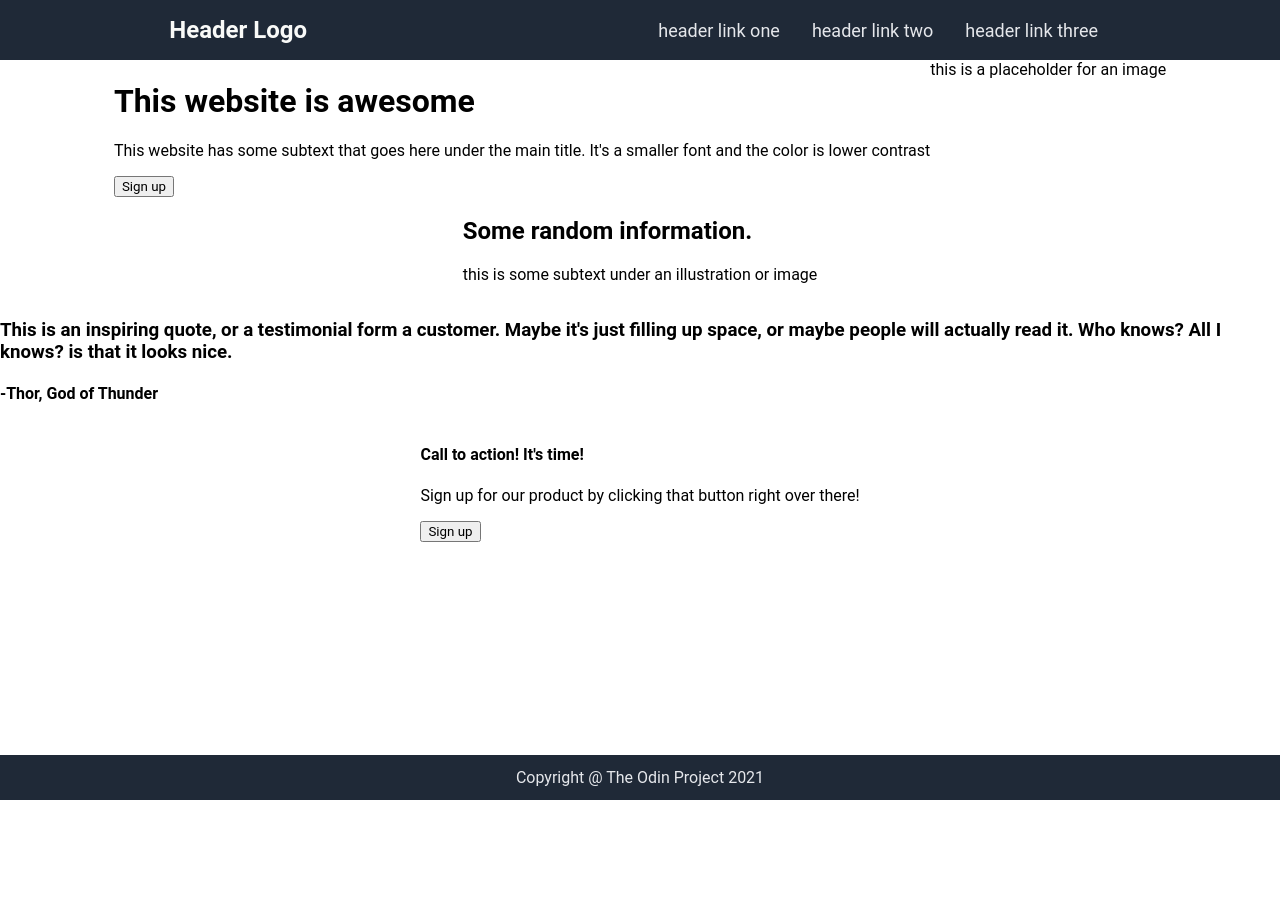
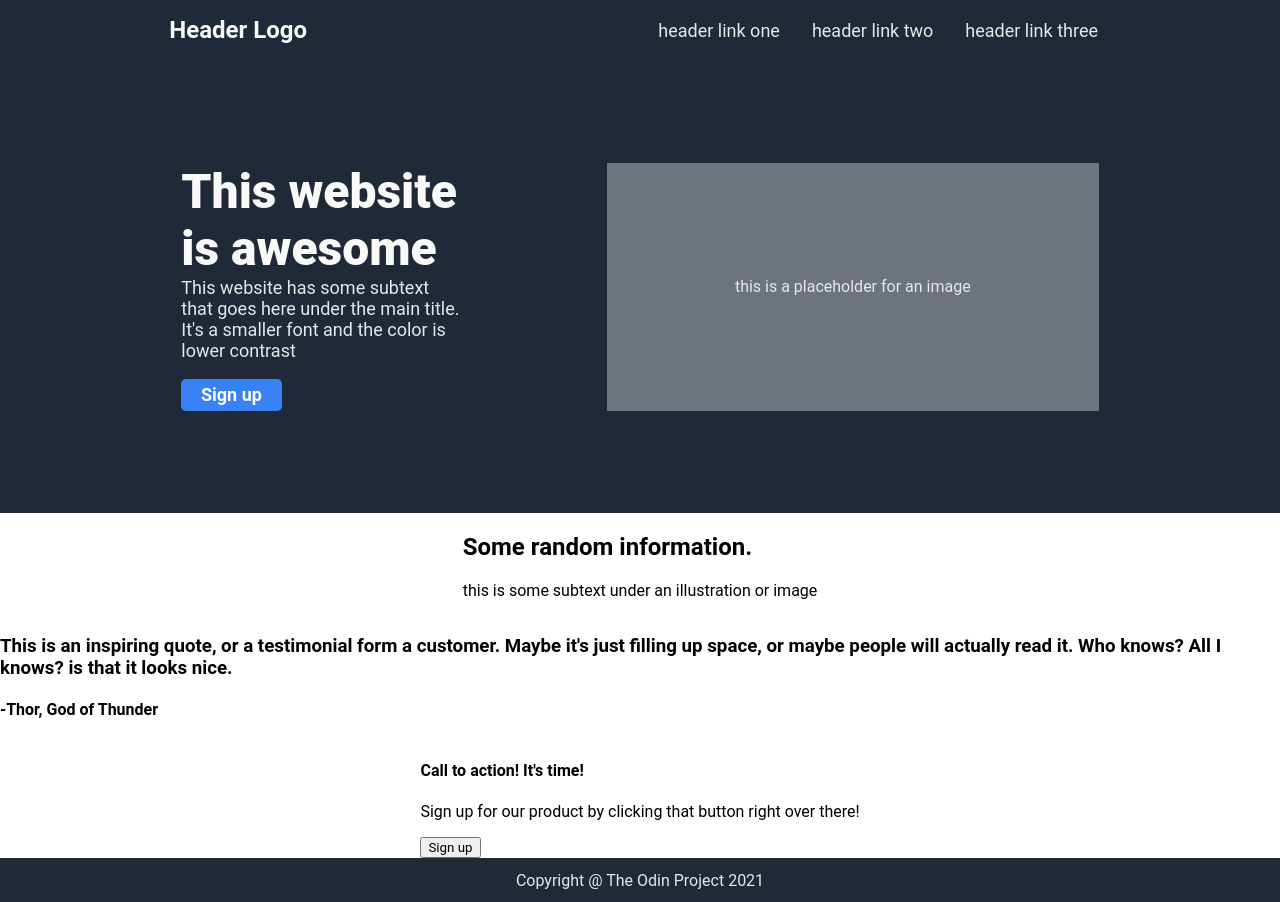
Before and after one commit to AhmedWaleedElFar/landing-page, a plain HTML site: page index.html in a window 1280 px wide. Before the commit the page ends 800 px from the top, so only its background shows below. Drawn offline with Linux system fonts and the light colour scheme.

Commit message:
Add: the main div styles

```diff
--- a/styles.css
+++ b/styles.css
@@ -38,6 +38,10 @@ body {
     color: #E5E7EB;
 }
 
+.first-div {
+    background-color: #1F2937;
+    width: 100%;
+}
 .content {
     display: flex;
     flex-direction: column;
@@ -47,11 +51,59 @@ body {
 
 .first-div {
     display: flex;
+    justify-content: center;
+    gap: 9em;
+    padding: 4% 0%;
 }
 
-.quote-div {
+.first-div .left-side, .first-div .right-side {
+    display: flex;
+    flex-direction: column;
+    justify-content: center;
+    align-items: center;
+    margin: 4% 0;
+}
 
+.first-div .left-side button{
+    background-color: #3882f6;
+    color: #F9FAF8;
+    padding: 2% 7%;
+    border: none;
+    border-radius: 5px;
+    font-weight: bold;
+    font-size: large;
 }
+
+.first-div .right-side {
+    padding: 0 10%;
+    align-items: flex-start;
+}
+
+.first-div .left-side {
+    width: 22%;
+    align-items: flex-start;
+}
+
+.first-div .left-side h1 {
+    color: #F9FAF8;
+    font-size: 48px;
+    font-weight: 900;
+    margin: 0;
+}
+
+.first-div .left-side p {
+    color: #E5E7EB;
+    margin-top: 0;
+    font-size: large;
+}
+
+.first-div .right-side {
+    background-color: #6D747D;
+    color: #E5E7EB;
+}
+
+
+
 .footer {
     display: flex;
     justify-content: center;
```
